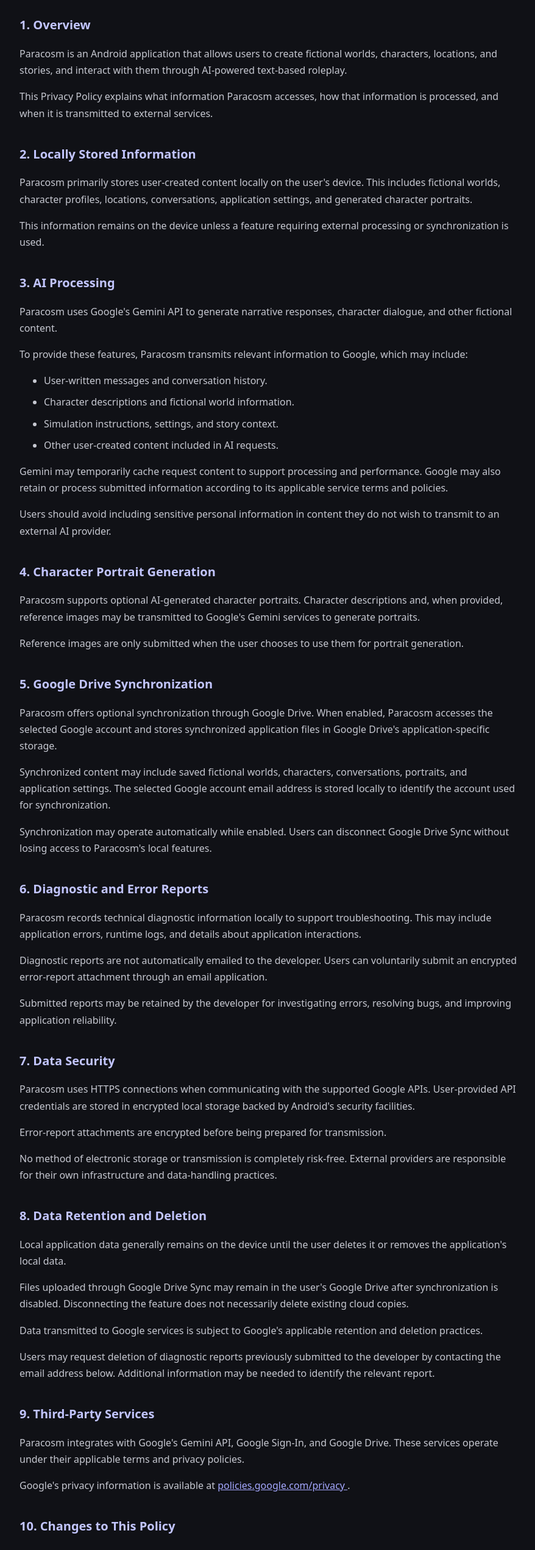
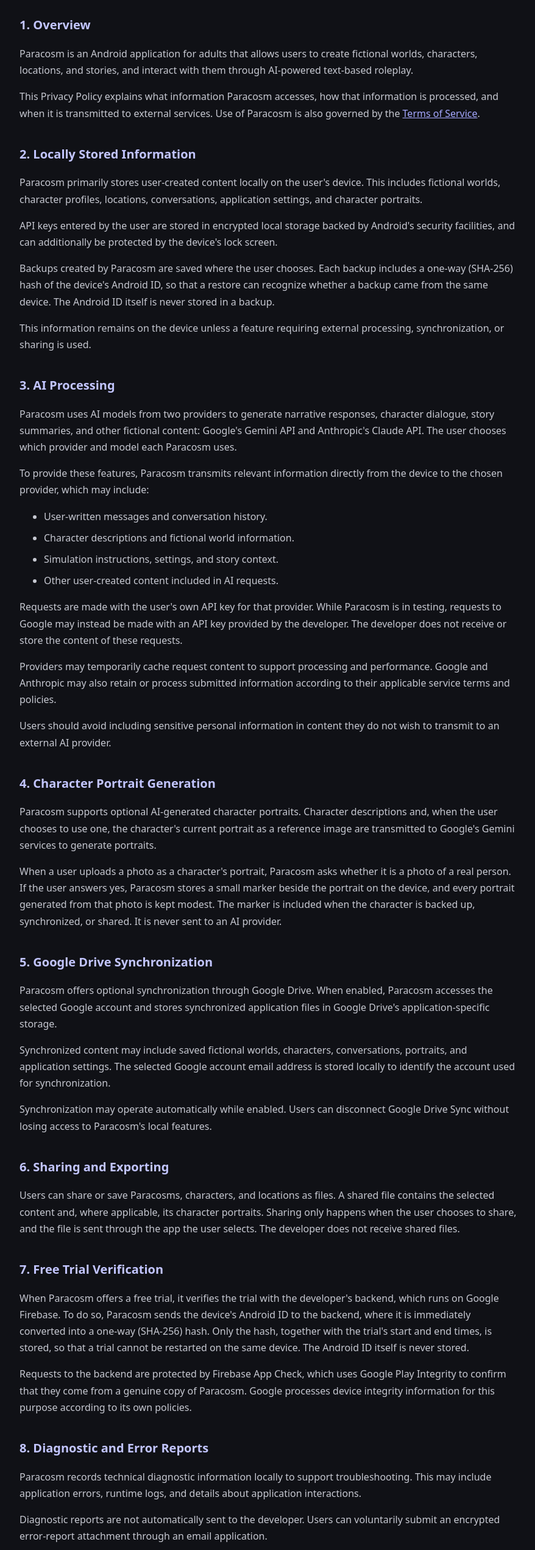
Before and after one commit to roteck-anomaly/paracosm-privacy-policy, a plain HTML site: page index.html in a window 1280 px wide. Shown: the part 240-2782 px from the top of the page at 61% size, without its empty margins (198-1076 px from the left). Drawn offline with Linux system fonts and the light colour scheme.

Commit message:
Update the privacy policy for Claude, sharing, backups, the free trial, real-person photos, and children's privacy
Co-Authored-By: Claude Opus 5.5 <noreply@anthropic.com>

```diff
--- a/index.html
+++ b/index.html
@@ -1,4 +1,3 @@
-
 <!DOCTYPE html>
 <html lang="en">
 <head>
@@ -46,21 +45,22 @@
     <header>
         <div class="brand">Paracosm</div>
         <h1>Privacy Policy</h1>
-        <p class="updated">Last updated: October 26, 2026</p>
+        <p class="updated">Last updated: November 18, 2026</p>
     </header>
 
     <main>
         <section>
             <h2>1. Overview</h2>
             <p>
-                Paracosm is an Android application that allows users to create
-                fictional worlds, characters, locations, and stories, and interact
-                with them through AI-powered text-based roleplay.
+                Paracosm is an Android application for adults that allows users to
+                create fictional worlds, characters, locations, and stories, and
+                interact with them through AI-powered text-based roleplay.
             </p>
             <p>
                 This Privacy Policy explains what information Paracosm accesses,
                 how that information is processed, and when it is transmitted
-                to external services.
+                to external services. Use of Paracosm is also governed by the
+                <a href="https://roteck-anomaly.github.io/paracosm-terms-of-service/">Terms of Service</a>.
             </p>
         </section>
 
@@ -69,24 +69,37 @@
             <p>
                 Paracosm primarily stores user-created content locally on the
                 user's device. This includes fictional worlds, character profiles,
-                locations, conversations, application settings, and generated
-                character portraits.
+                locations, conversations, application settings, and character
+                portraits.
+            </p>
+            <p>
+                API keys entered by the user are stored in encrypted local storage
+                backed by Android's security facilities, and can additionally be
+                protected by the device's lock screen.
+            </p>
+            <p>
+                Backups created by Paracosm are saved where the user chooses. Each
+                backup includes a one-way (SHA-256) hash of the device's Android ID,
+                so that a restore can recognize whether a backup came from the same
+                device. The Android ID itself is never stored in a backup.
             </p>
             <p>
                 This information remains on the device unless a feature requiring
-                external processing or synchronization is used.
+                external processing, synchronization, or sharing is used.
             </p>
         </section>
 
         <section>
             <h2>3. AI Processing</h2>
             <p>
-                Paracosm uses Google's Gemini API to generate narrative responses,
-                character dialogue, and other fictional content.
+                Paracosm uses AI models from two providers to generate narrative
+                responses, character dialogue, story summaries, and other fictional
+                content: Google's Gemini API and Anthropic's Claude API. The user
+                chooses which provider and model each Paracosm uses.
             </p>
             <p>
                 To provide these features, Paracosm transmits relevant information
-                to Google, which may include:
+                directly from the device to the chosen provider, which may include:
             </p>
             <ul>
                 <li>User-written messages and conversation history.</li>
@@ -95,9 +108,16 @@
                 <li>Other user-created content included in AI requests.</li>
             </ul>
             <p>
-                Gemini may temporarily cache request content to support processing
-                and performance. Google may also retain or process submitted
-                information according to its applicable service terms and policies.
+                Requests are made with the user's own API key for that provider.
+                While Paracosm is in testing, requests to Google may instead be made
+                with an API key provided by the developer. The developer does not
+                receive or store the content of these requests.
+            </p>
+            <p>
+                Providers may temporarily cache request content to support
+                processing and performance. Google and Anthropic may also retain or
+                process submitted information according to their applicable service
+                terms and policies.
             </p>
             <p>
                 Users should avoid including sensitive personal information in
@@ -109,13 +129,17 @@
             <h2>4. Character Portrait Generation</h2>
             <p>
                 Paracosm supports optional AI-generated character portraits.
-                Character descriptions and, when provided, reference images
-                may be transmitted to Google's Gemini services to generate
-                portraits.
+                Character descriptions and, when the user chooses to use one, the
+                character's current portrait as a reference image are transmitted
+                to Google's Gemini services to generate portraits.
             </p>
             <p>
-                Reference images are only submitted when the user chooses to
-                use them for portrait generation.
+                When a user uploads a photo as a character's portrait, Paracosm asks
+                whether it is a photo of a real person. If the user answers yes,
+                Paracosm stores a small marker beside the portrait on the device, and
+                every portrait generated from that photo is kept modest. The marker
+                is included when the character is backed up, synchronized, or
+                shared. It is never sent to an AI provider.
             </p>
         </section>
 
@@ -141,14 +165,44 @@
         </section>
 
         <section>
-            <h2>6. Diagnostic and Error Reports</h2>
+            <h2>6. Sharing and Exporting</h2>
+            <p>
+                Users can share or save Paracosms, characters, and locations as
+                files. A shared file contains the selected content and, where
+                applicable, its character portraits. Sharing only happens when the
+                user chooses to share, and the file is sent through the app the user
+                selects. The developer does not receive shared files.
+            </p>
+        </section>
+
+        <section>
+            <h2>7. Free Trial Verification</h2>
+            <p>
+                When Paracosm offers a free trial, it verifies the trial with the
+                developer's backend, which runs on Google Firebase. To do so,
+                Paracosm sends the device's Android ID to the backend, where it is
+                immediately converted into a one-way (SHA-256) hash. Only the hash,
+                together with the trial's start and end times, is stored, so that a
+                trial cannot be restarted on the same device. The Android ID itself
+                is never stored.
+            </p>
+            <p>
+                Requests to the backend are protected by Firebase App Check, which
+                uses Google Play Integrity to confirm that they come from a genuine
+                copy of Paracosm. Google processes device integrity information for
+                this purpose according to its own policies.
+            </p>
+        </section>
+
+        <section>
+            <h2>8. Diagnostic and Error Reports</h2>
             <p>
                 Paracosm records technical diagnostic information locally to
                 support troubleshooting. This may include application errors,
                 runtime logs, and details about application interactions.
             </p>
             <p>
-                Diagnostic reports are not automatically emailed to the developer.
+                Diagnostic reports are not automatically sent to the developer.
                 Users can voluntarily submit an encrypted error-report attachment
                 through an email application.
             </p>
@@ -159,11 +213,12 @@
         </section>
 
         <section>
-            <h2>7. Data Security</h2>
+            <h2>9. Data Security</h2>
             <p>
-                Paracosm uses HTTPS connections when communicating with the
-                supported Google APIs. User-provided API credentials are stored
-                in encrypted local storage backed by Android's security facilities.
+                Paracosm uses HTTPS connections when communicating with Google,
+                Anthropic, and Firebase services. User-provided API keys are stored
+                in encrypted local storage backed by Android's security facilities,
+                and are sent only to the provider they belong to.
             </p>
             <p>
                 Error-report attachments are encrypted before being prepared
@@ -177,7 +232,7 @@
         </section>
 
         <section>
-            <h2>8. Data Retention and Deletion</h2>
+            <h2>10. Data Retention and Deletion</h2>
             <p>
                 Local application data generally remains on the device until
                 the user deletes it or removes the application's local data.
@@ -189,34 +244,51 @@
                 cloud copies.
             </p>
             <p>
-                Data transmitted to Google services is subject to Google's
-                applicable retention and deletion practices.
+                Data transmitted to Google or Anthropic is subject to that
+                provider's applicable retention and deletion practices.
             </p>
             <p>
-                Users may request deletion of diagnostic reports previously
-                submitted to the developer by contacting the email address below.
+                Trial records are kept for as long as Paracosm offers trials, so
+                that a trial cannot be reused. Diagnostic reports are kept for as
+                long as they are useful for investigating problems.
+            </p>
+            <p>
+                Users may request deletion of reports they submitted, or of their
+                device's trial record, by contacting the email address below.
                 Additional information may be needed to identify the relevant
-                report.
+                record.
             </p>
         </section>
 
         <section>
-            <h2>9. Third-Party Services</h2>
+            <h2>11. Children's Privacy</h2>
             <p>
-                Paracosm integrates with Google's Gemini API, Google Sign-In,
-                and Google Drive. These services operate under their applicable
-                terms and privacy policies.
-            </p>
-            <p>
-                Google's privacy information is available at
-                <a href="https://policies.google.com/privacy">
-                    policies.google.com/privacy
-                </a>.
+                Paracosm is intended only for adults aged 18 and older, and is not
+                directed to children. The developer does not knowingly collect
+                information from anyone under 18. If you believe a child has sent
+                information to the developer, contact the email address below and
+                it will be deleted.
             </p>
         </section>
 
         <section>
-            <h2>10. Changes to This Policy</h2>
+            <h2>12. Third-Party Services</h2>
+            <p>
+                Paracosm integrates with Google's Gemini API, Anthropic's Claude
+                API, Google Sign-In, Google Drive, Google Firebase, and Google Play
+                services. These services operate under their applicable terms and
+                privacy policies.
+            </p>
+            <p>
+                Google's privacy information is available at
+                <a href="https://policies.google.com/privacy">policies.google.com/privacy</a>.
+                Anthropic's privacy information is available at
+                <a href="https://www.anthropic.com/legal/privacy">anthropic.com/legal/privacy</a>.
+            </p>
+        </section>
+
+        <section>
+            <h2>13. Changes to This Policy</h2>
             <p>
                 This Privacy Policy may be updated when Paracosm introduces
                 new features, integrations, or data-handling practices.
@@ -225,7 +297,7 @@
         </section>
 
         <section>
-            <h2>11. Contact</h2>
+            <h2>14. Contact</h2>
             <p>
                 For questions about privacy, data handling, or deletion requests,
                 contact the developer at:
```
